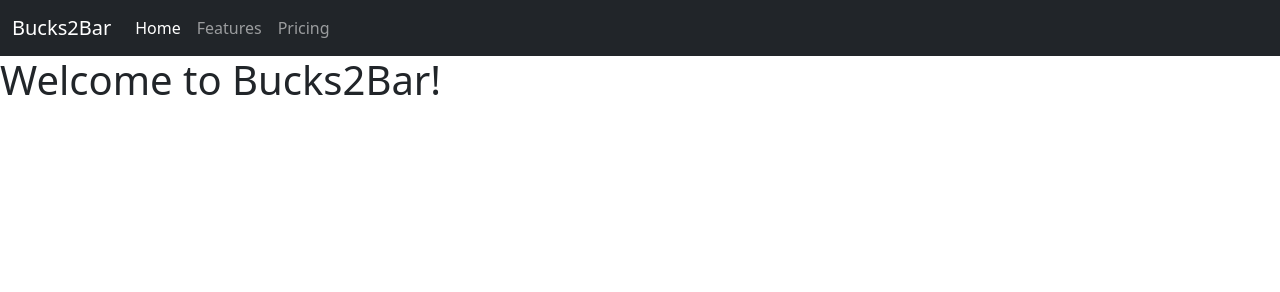
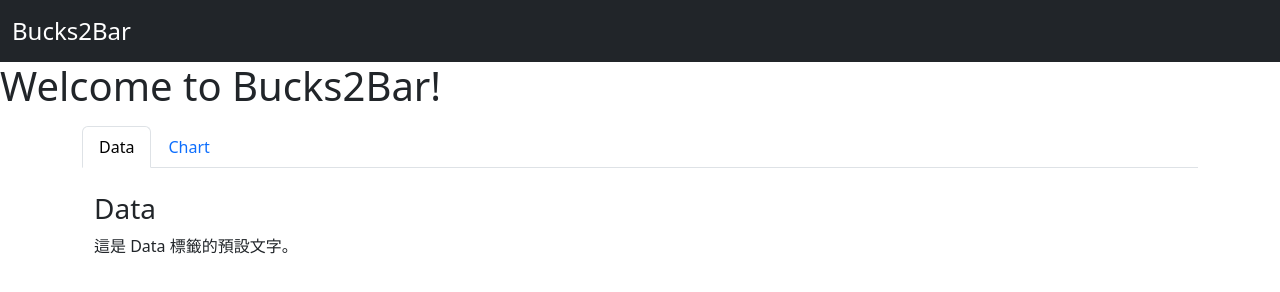
Before and after one commit to stevecyj/bucks2bar, a plain HTML site: page index.html in a window 1280 px wide. Drawn offline with nearby package versions, Linux system fonts and the light colour scheme.

Commit message:
feat: improve responsive design and navigation
- Add a viewport meta tag for responsive design
- Fix a typo in the viewport meta tag
- Add a navbar brand with a larger font size
- Remove the collapsible navbar button
- Remove the nav links for Home, Features, and Pricing
- Add a heading and container for the welcome message
- Add a container and tabs for Data and Chart sections

Signed-off-by: stevecyj <ycsteven.tsao@gmail.com>

```diff
--- a/index.html
+++ b/index.html
@@ -1,46 +1,65 @@
 <!doctype html>
 <html lang="en">
+
 <head>
   <!-- Required meta tags -->
   <meta charset="utf-8">
-    <meta name="viewport" content="width=device-width, initial-scale=1">
+  <meta name="viewport"
+        content="width=device-width, initial-scale=1">
 
   <!-- Bootstrap CSS -->
-    <link href="https://cdn.jsdelivr.net/npm/bootstrap@5.3.2/dist/css/bootstrap.min.css" rel="stylesheet">
+  <link href="https://cdn.jsdelivr.net/npm/bootstrap@5.3.2/dist/css/bootstrap.min.css"
+        rel="stylesheet">
 
   <!-- Custom CSS -->
-    <link href="css/style.css" rel="stylesheet">
+  <link href="css/style.css"
+        rel="stylesheet">
 
   <title>Bucks2Bar</title>
 </head>
+
 <body>
   <nav class="navbar navbar-expand-lg navbar-dark bg-dark">
     <div class="container-fluid">
-        <a class="navbar-brand" href="#">Bucks2Bar</a>
-        <button class="navbar-toggler" type="button" data-bs-toggle="collapse" data-bs-target="#navbarNav" aria-controls="navbarNav" aria-expanded="false" aria-label="Toggle navigation">
-          <span class="navbar-toggler-icon"></span>
-        </button>
-        <div class="collapse navbar-collapse" id="navbarNav">
-          <ul class="navbar-nav">
-            <li class="nav-item">
-              <a class="nav-link active" aria-current="page" href="#">Home</a>
-            </li>
-            <li class="nav-item">
-              <a class="nav-link" href="#">Features</a>
-            </li>
-            <li class="nav-item">
-              <a class="nav-link" href="#">Pricing</a>
-            </li>
-          </ul>
-        </div>
+      <a class="navbar-brand"
+         href="#"
+         style="font-size: 24px;">Bucks2Bar</a>
     </div>
   </nav>
   <h1>Welcome to Bucks2Bar!</h1>
+  <div class="container mt-3">
+    <ul class="nav nav-tabs">
+      <li class="nav-item">
+        <a class="nav-link active"
+           data-bs-toggle="tab"
+           href="#data">Data</a>
+      </li>
+      <li class="nav-item">
+        <a class="nav-link"
+           data-bs-toggle="tab"
+           href="#chart">Chart</a>
+      </li>
+    </ul>
 
+    <!-- Tab panes -->
+    <div class="tab-content">
+      <div id="data"
+           class="container tab-pane active"><br>
+        <h3>Data</h3>
+        <p>這是 Data 標籤的預設文字。</p>
+      </div>
+      <div id="chart"
+           class="container tab-pane fade"><br>
+        <h3>Chart</h3>
+        <p>這是 Chart 標籤的預設文字。</p>
+      </div>
+    </div>
+  </div>
   <!-- Bootstrap JS -->
   <script src="https://cdn.jsdelivr.net/npm/bootstrap@5.3.2/dist/js/bootstrap.bundle.min.js"></script>
 
   <!-- Custom JS -->
   <script src="js/script.js"></script>
 </body>
+
 </html>
```
Lines whose indentation alone changed are shown as unchanged.
